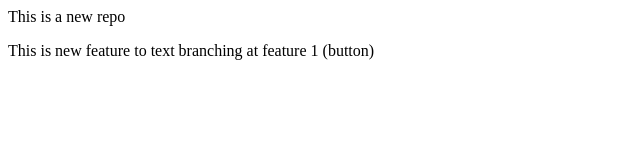
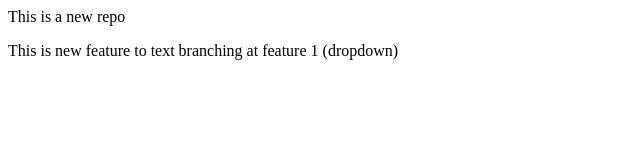
Before and after one commit to Prajwalnayak2506/testRepo, a plain HTML site: page index.html in a window 1280 px wide. Shown: the full height of the page, 0-640 px from the left. Drawn offline with Linux system fonts and the light colour scheme.

Commit message:
fully changed' '

```diff
--- a/index.html
+++ b/index.html
@@ -1,2 +1,2 @@
 <p> This is a new repo </p>
-<p> This is new feature to text branching at feature 1 (button)</p>
+<p> This is new feature to text branching at feature 1 (dropdown)</p>
```
